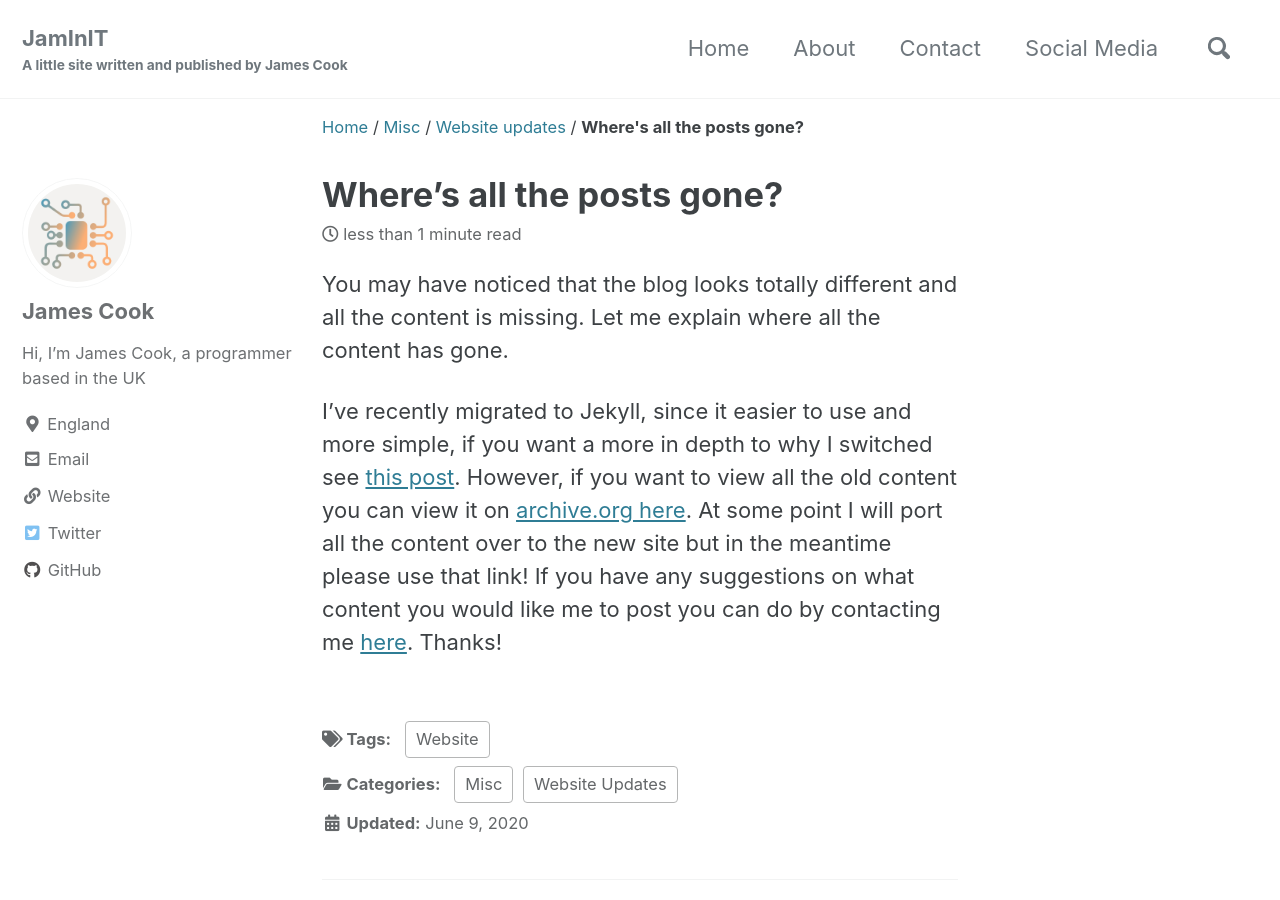
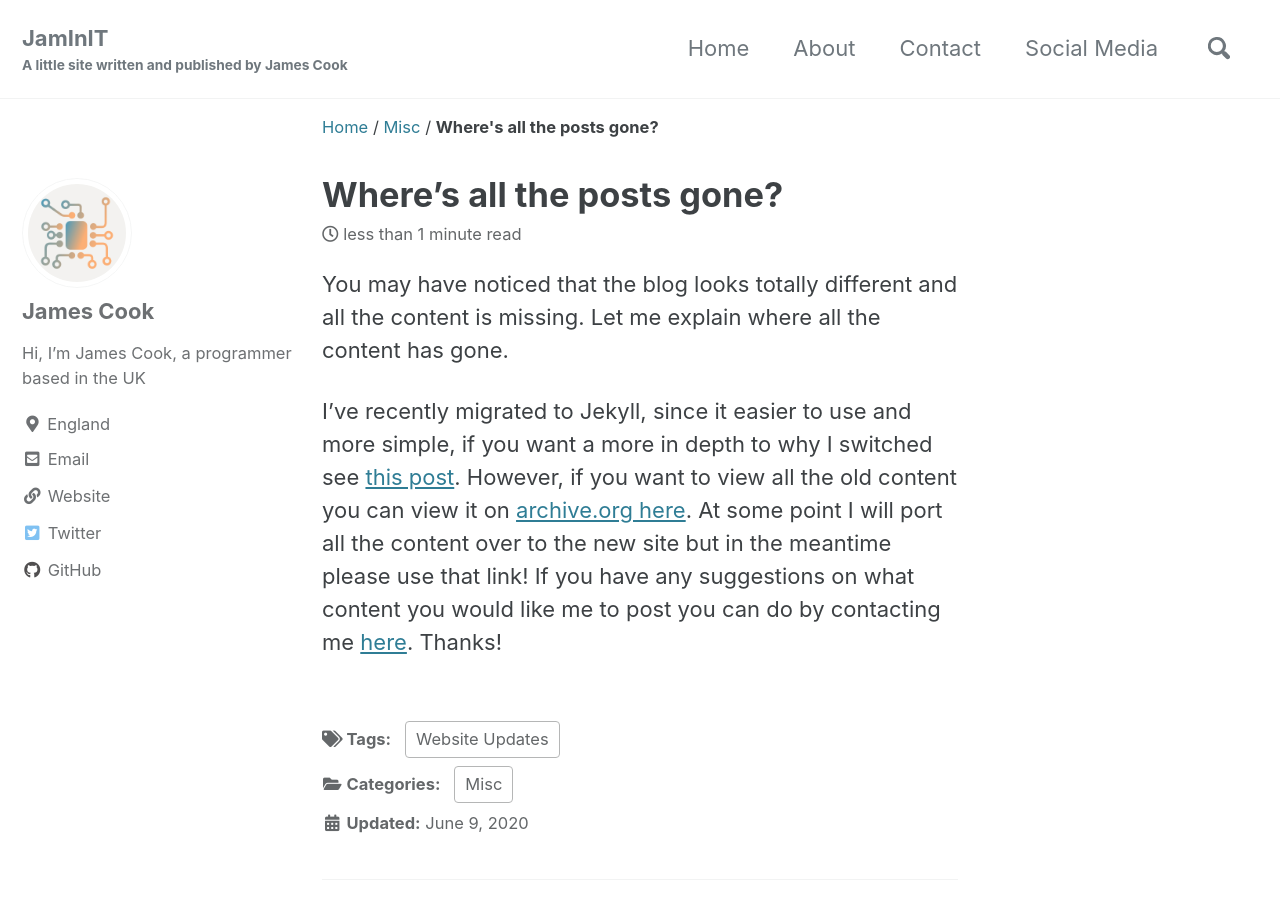
Before and after one commit to gigt1/jaminit.co.uk, a Jekyll site: the page built from _posts/2020-06-09-Wheres-All-The-Posts.md, in a window 1280 px wide and 900 px high. Built offline with Jekyll 4.4.1, drawn with Linux system fonts in a browser that asks for light colours; cached includes are drawn as plain includes.

Commit message:
Update tags

```diff
--- a/_posts/2020-06-09-Welcome.md
+++ b/_posts/2020-06-09-Welcome.md
@@ -1,6 +1,6 @@
 ---
-categories: [Misc, Website Updates]
-tags: [Website]
+categories: [Misc]
+tags: [Website Updates]
 ---
 
 Welcome Welcome. If you're a regular on this site you'll probably realise that I have massively rebranded my site. This is due to some of the following reasons:
--- a/_posts/2020-06-09-Wheres-All-The-Posts.md
+++ b/_posts/2020-06-09-Wheres-All-The-Posts.md
@@ -1,6 +1,6 @@
 ---
-categories: [Misc, Website Updates]
-tags: [Website]
+categories: [Misc]
+tags: [Website Updates]
 title: Where's all the posts gone?
 ---
 You may have noticed that the blog looks totally different and all the content is missing. Let me explain where all the content has gone.
```
Also changed, not shown: _posts/2020-06-10-Getting-Started-With-Unity.md (+2 -2 lines), _posts/2020-06-10-Why-You-Need-Cloudflare-On-Your-Site.md (+2 -2 lines), _posts/2020-06-21-Posting-With-Jekyll.md (+2 -2 lines).
